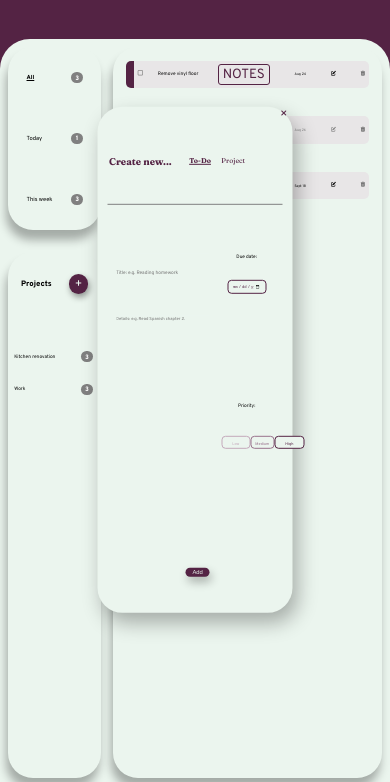
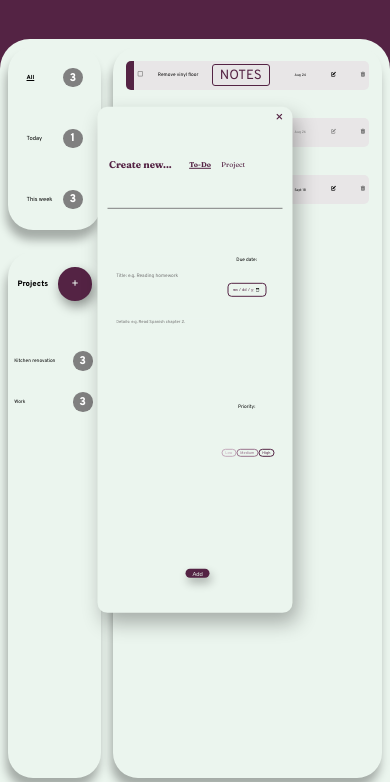
Before and after one commit to cynthem/Todo-list, a plain HTML site: page index.html in a window 390 px wide. Shown: the part 62-844 px from the top of the page. Drawn offline with Linux system fonts and the light colour scheme.

Commit message:
Create add-new card responsive styles

```diff
--- a/style.css
+++ b/style.css
@@ -816,18 +816,39 @@ input[type="radio"] {
 
 @media (max-width: 1000px) {
     html {
-      font-size: 60%;
+      font-size: 90%;
     }
   }
 
   @media (max-width: 800px) {
     html {
-      font-size: 50%;
+      font-size: 80%;
+    }
+    .add-new-card {
+        border-radius: 15px;
+    }
+    .add-cancel {
+        padding: 4% 4% 0 0;
+    }
+    .fa-xmark {
+        font-size: 90%;
+    }
+    .priority-label {
+        padding: 1px 3px 1px;
     }
   }
 
   @media (max-width: 500px) {
     html {
-      font-size: 40%;
+      font-size: 70%;
+    }
+    .add-new-card {
+        border-radius: 10px;
+    }
+    .add-cancel {
+        padding: 5% 5% 0 0;
+    }
+    .fa-xmark {
+        font-size: 80%;
     }
   }
```
